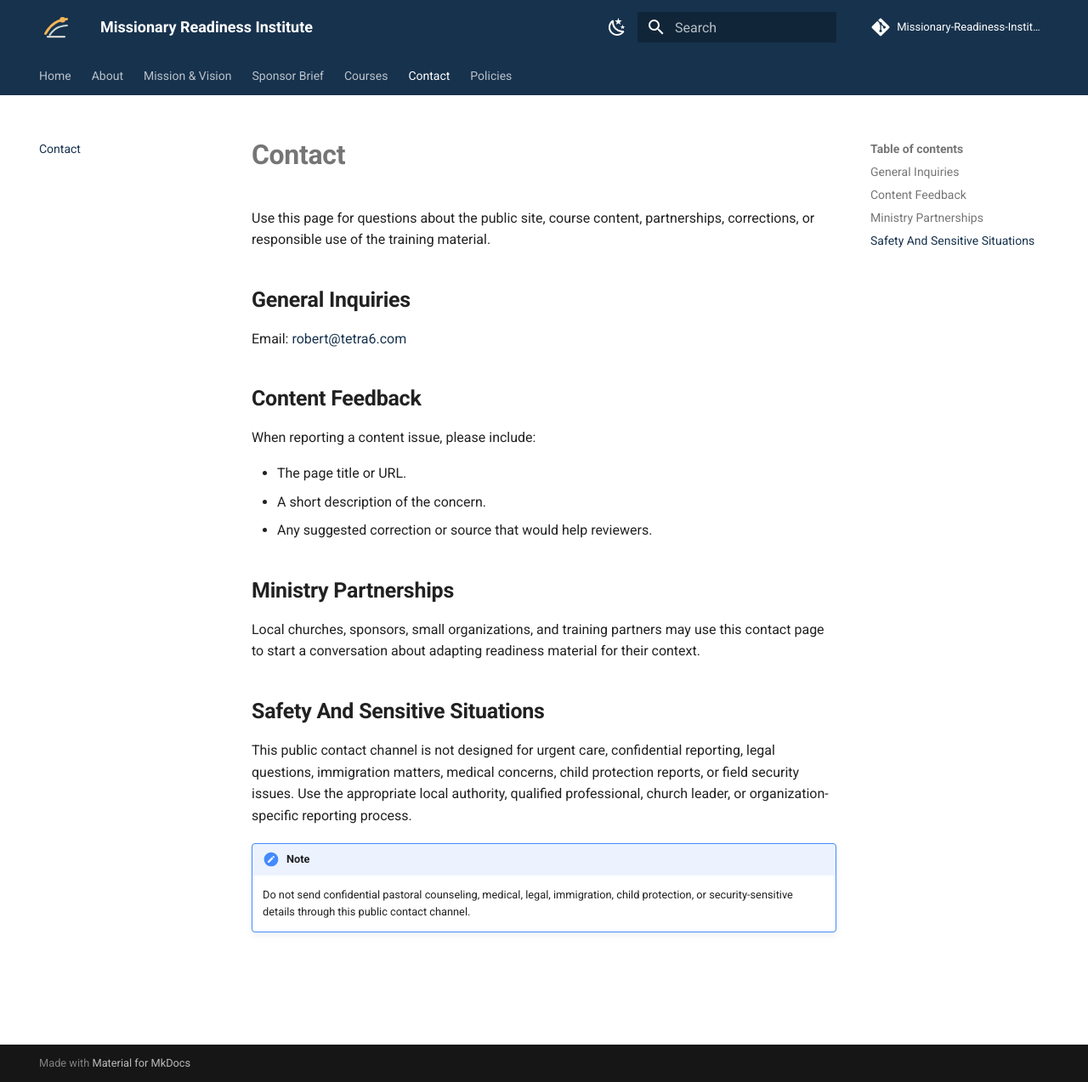
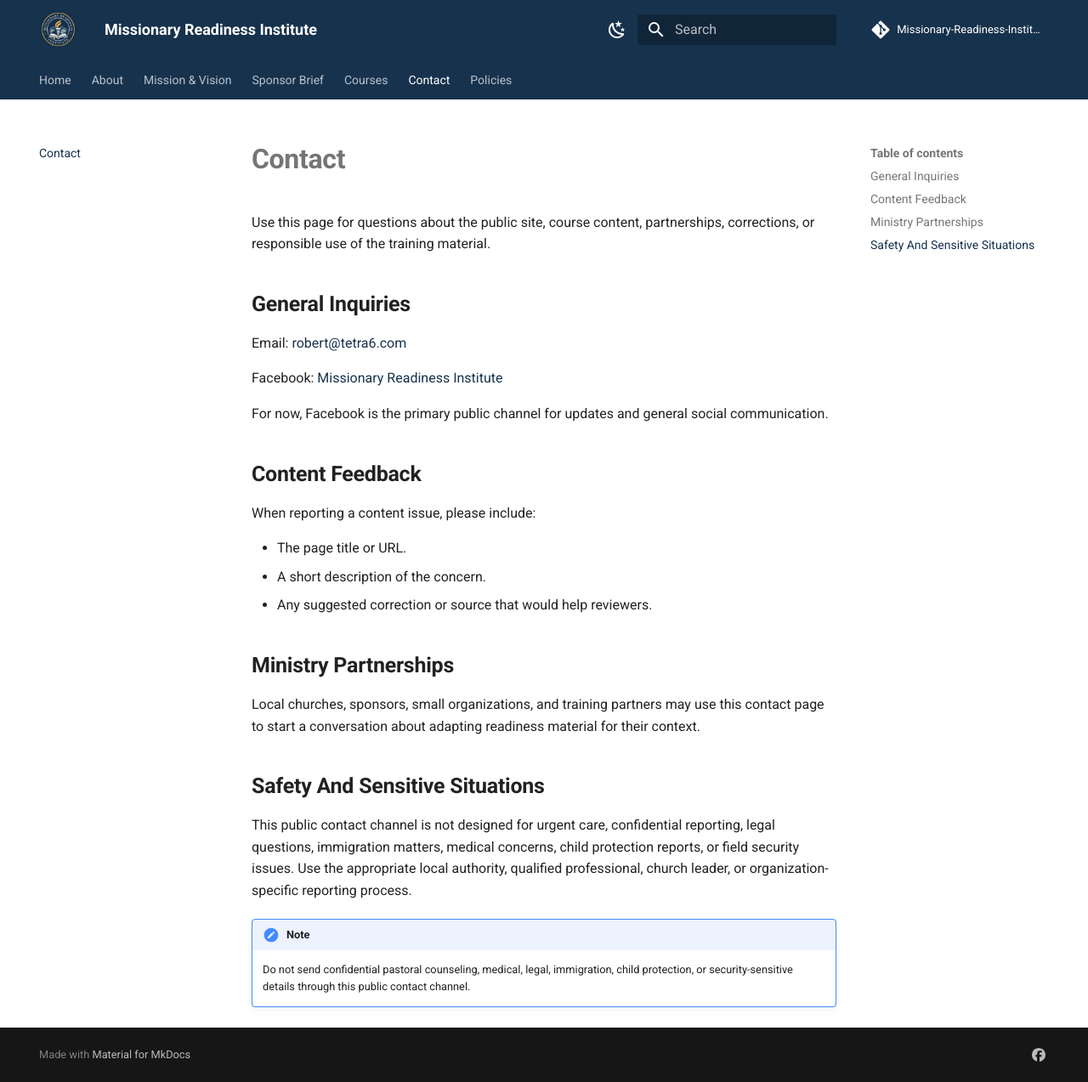
Before and after one commit to Missionary-Readiness-Institute/readiness-platform, an MkDocs documentation site: the page built from docs/contact.md, in a window 1280 px wide and 1273 px high. Shown: the whole window at 85% size. Built offline with MkDocs 1.6.1 and Material for MkDocs 9.7.7, drawn with Linux system fonts in a browser that asks for light colours; comment, search, counter and statistics services are not loaded.

Commit message:
Graphical makeover, logo

```diff
--- a/docs/assets/stylesheets/extra.css
+++ b/docs/assets/stylesheets/extra.css
@@ -37,8 +37,9 @@
 
 .md-header__button.md-logo img,
 .md-header__button.md-logo svg {
-  height: 2rem;
-  width: 2rem;
+  height: 2.25rem;
+  width: 2.25rem;
+  border-radius: 50%;
 }
 
 .md-typeset h1,
--- a/docs/contact.md
+++ b/docs/contact.md
@@ -5,6 +5,10 @@ Use this page for questions about the public site, course content, partnerships,
 ## General Inquiries
 
 Email: [robert@tetra6.com](mailto:robert@tetra6.com)
+
+Facebook: [Missionary Readiness Institute](https://www.facebook.com/MissionaryReadinessInstitute)
+
+For now, Facebook is the primary public channel for updates and general social communication.
 
 ## Content Feedback
 
--- a/mkdocs.yml
+++ b/mkdocs.yml
@@ -10,8 +10,8 @@ exclude_docs: |
 
 theme:
   name: material
-  logo: assets/images/mri-mark.svg
-  favicon: assets/images/favicon.svg
+  logo: assets/images/mri-logo.png
+  favicon: assets/images/mri-favicon.png
   features:
     - navigation.tabs
     - navigation.sections
@@ -38,6 +38,12 @@ theme:
 
 extra_css:
   - assets/stylesheets/extra.css
+
+extra:
+  social:
+    - icon: fontawesome/brands/facebook
+      link: https://www.facebook.com/MissionaryReadinessInstitute
+      name: Missionary Readiness Institute on Facebook
 
 nav:
   - Home: index.md
```
Also changed, not shown: docs/index.md (+3 -1 lines), docs/assets/images/favicon.svg (deleted), docs/assets/images/mri-favicon.png (added), docs/assets/images/mri-logo.png (added), docs/assets/images/mri-mark.svg (deleted), 1 other file.
